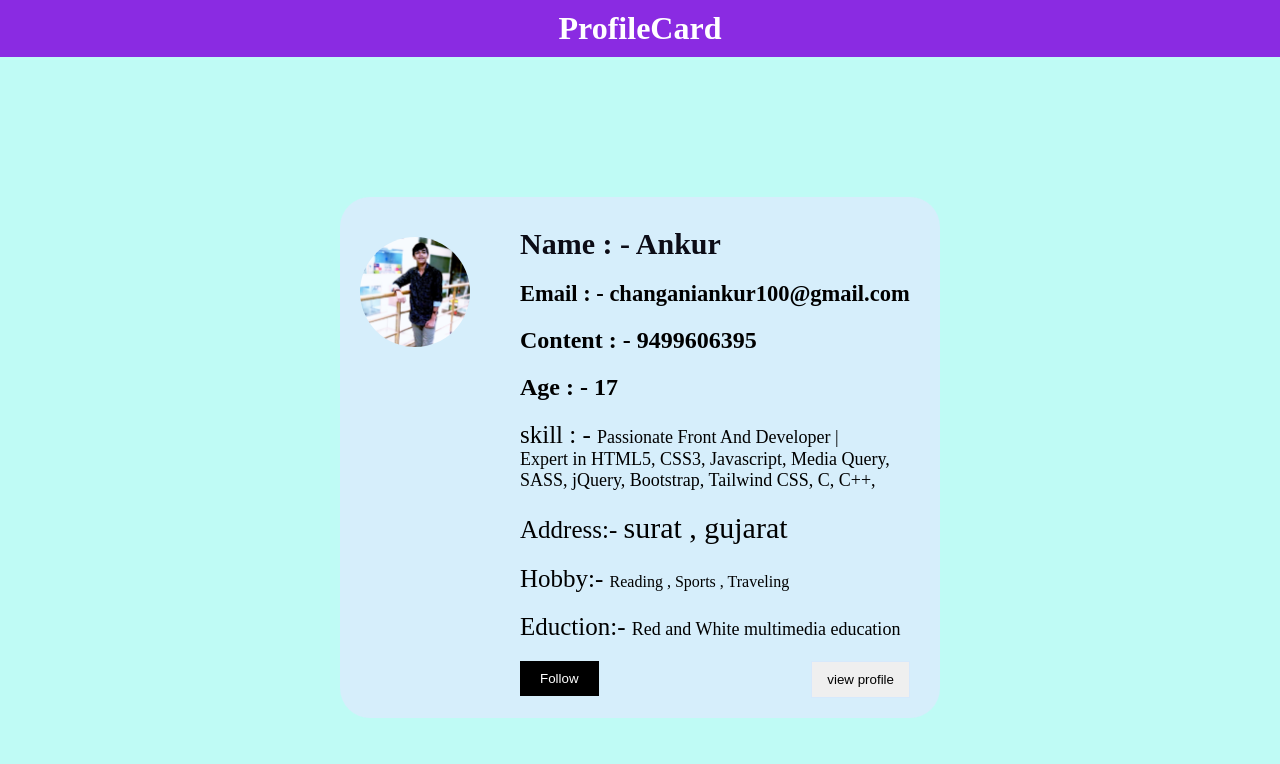
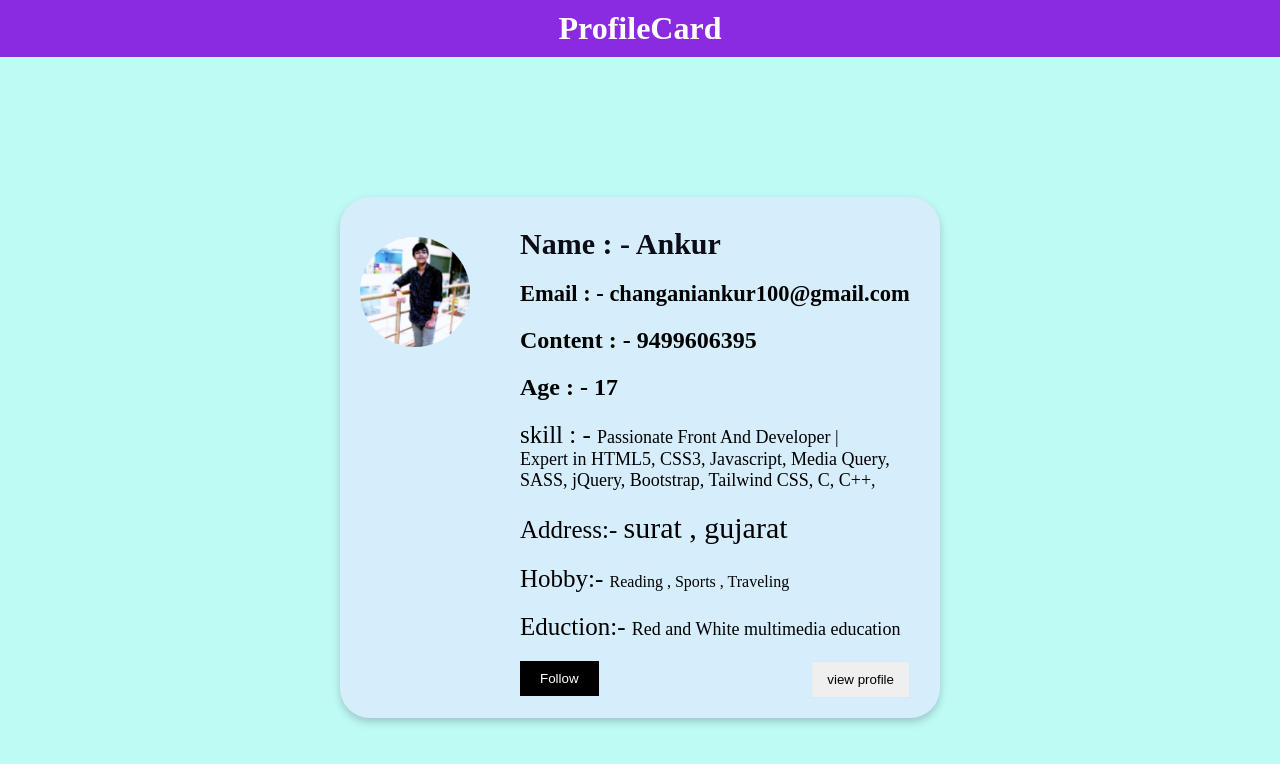
Before and after one commit to ankurchangani/User--Profile--Card--Task-React, a React (Vite) app: page / in a window 1280 px wide. Shown: the top 764 px of the page. Built offline with nearby package versions, Linux system fonts and the light colour scheme.

Commit message:
Explorer

```diff
--- a/src/components/User-Profile -Card/ProfileCard.css
+++ b/src/components/User-Profile -Card/ProfileCard.css
@@ -25,8 +25,8 @@ body{
     width: 600px;
     padding: 10px 20px;
     background-color: #D6EEFB;
-    box-shadow: inset 0 -8px 0 0 D6EEFB ;
-    border-radius: 30px;
+    box-shadow: 0 4px 8px rgba(0, 0, 0, 0.2);
+        border-radius: 30px;
     display: flex;
 }
 .name{
```
